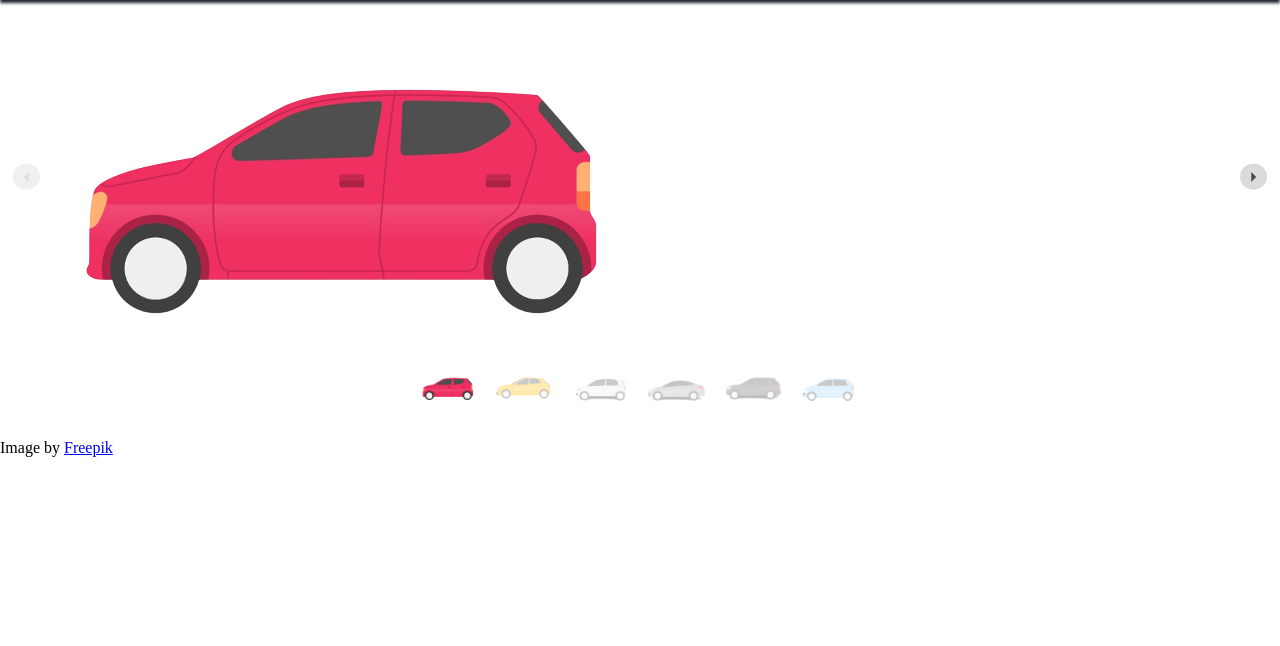
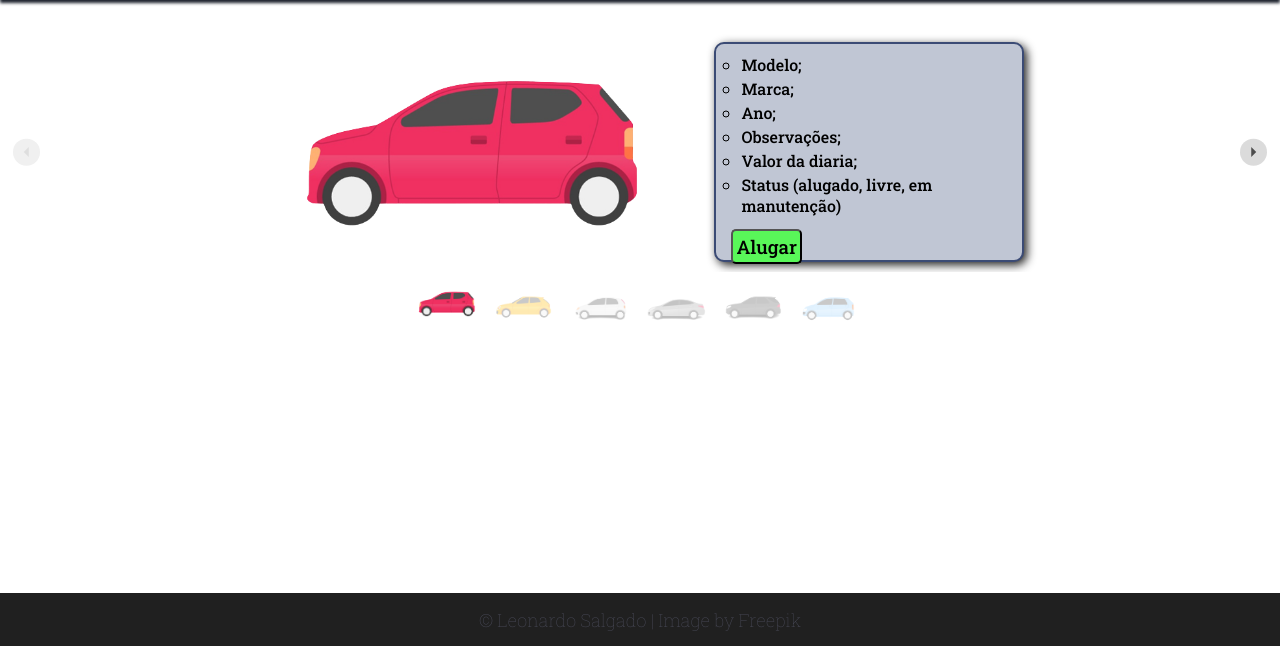
Before and after one commit to Salgado2004/Aluguel_de_Carros, a Flask app: page / in a window 1280 px wide. Shown: the part 154-800 px from the top of the page. Run offline with Flask 2, Linux system fonts and the light colour scheme.

Commit message:
Create templates

```diff
--- a/main.py
+++ b/main.py
@@ -6,5 +6,4 @@ app = Flask(__name__)
 def entry_page():
     return render_template("index.html")
 
-
 app.run(debug=True)
--- a/static/folhaEstilo.css
+++ b/static/folhaEstilo.css
@@ -1,3 +1,4 @@
+@import url("https://fonts.googleapis.com/css2?family=Roboto+Slab:wght@100;300;500;600;700&display=swap");
 * {
   margin: 0;
   padding: 0;
@@ -12,6 +13,60 @@ header img {
   margin: auto;
 }
 
+.splide__track {
+  margin-top: 2rem;
+}
+.splide__track .splide__slide {
+  display: flex;
+  justify-content: center;
+  width: 100%;
+  height: 15rem;
+}
+.splide__track .splide__slide .slide {
+  display: flex;
+  width: 60%;
+  padding: 10px;
+}
+.splide__track .splide__slide .slide .slide__image {
+  display: flex;
+  flex-direction: column;
+  justify-content: center;
+  width: 60%;
+}
+.splide__track .splide__slide .slide .slide__image img {
+  height: 90%;
+  -o-object-fit: cover;
+     object-fit: cover;
+  width: 100%;
+}
+.splide__track .splide__slide .slide .slide__content {
+  font-family: "Roboto Slab", serif;
+  width: 40%;
+  border-radius: 10px;
+  background-color: #c0c6d4;
+  border: 2px solid #3b4b75;
+  box-shadow: 3px 3px 10px #202020;
+}
+.splide__track .splide__slide .slide .slide__content ul {
+  margin-top: 10px;
+  margin-left: 25px;
+  font-size: 12pt;
+}
+.splide__track .splide__slide .slide .slide__content ul li {
+  margin-bottom: 3px;
+}
+.splide__track .splide__slide .slide .slide__content button {
+  margin-top: 10px;
+  margin-left: 15px;
+  font-size: 14pt;
+  font-family: "Roboto Slab", serif;
+  padding: 3px;
+  outline: none;
+  margin: 1px solid #202020;
+  border-radius: 5px;
+  background-color: #59f759;
+}
+
 .thumbnails {
   display: flex;
   margin: 1rem auto 0;
@@ -24,6 +79,7 @@ header img {
   overflow: hidden;
   list-style: none;
   margin: 0 0.2rem;
+  transition: 0.4s;
   cursor: pointer;
   opacity: 0.3;
 }
@@ -33,4 +89,28 @@ header img {
 }
 .thumbnails .thumbnail.is-active {
   opacity: 1;
+  transform: scale(1.1);
+}
+
+footer {
+  position: absolute;
+  padding-top: 0.8em;
+  padding-bottom: 0.8em;
+  bottom: 0;
+  left: 0;
+  width: 100%;
+  text-align: center;
+  font-size: 18px;
+  font-family: "Roboto Slab", serif;
+  font-weight: 100;
+  letter-spacing: 1.1;
+  background-color: #202020;
+  color: #484957;
+}
+footer a {
+  text-decoration: none;
+  color: #484957;
+}
+footer a:hover {
+  color: #F2E9D8;
 }/*# sourceMappingURL=folhaEstilo.css.map */
--- a/static/folhaEstilo.scss
+++ b/static/folhaEstilo.scss
@@ -1,7 +1,16 @@
+@import url('https://fonts.googleapis.com/css2?family=Roboto+Slab:wght@100;300;500;600;700&display=swap');
+
 $color1: #53679b;
 $color2: #3b4b75;
 $color3: #353e55;
 $color4: #1e232e;
+$color5: #484957;
+$color6: #202020;
+$color7: #c0c6d4;
+$color8: #F2E9D8;
+
+$font1: 'Roboto Slab', serif;
+
 
 *{
     margin: 0;
@@ -17,6 +26,68 @@ header{
     }
 }
 
+.splide__track{
+    margin-top: 2rem;
+
+    .splide__slide{
+        display: flex;
+        justify-content: center;
+        width: 100%;
+        height: 15rem;
+
+        .slide{
+            display: flex;
+            width: 60%;
+            padding: 10px;
+
+            .slide__image{
+                display: flex;
+                flex-direction: column;
+                justify-content: center;
+                width: 60%;
+
+                img{
+                    height: 90%;
+                    object-fit: cover;
+                    width: 100%;
+                }
+            }
+            .slide__content{
+                font-family: $font1;
+                width: 40%;
+                border-radius: 10px;
+                background-color: $color7;
+                border: 2px solid $color2;
+                box-shadow: 3px 3px 10px $color6;
+
+                ul{
+                    margin-top: 10px;
+                    margin-left: 25px;
+                    font-size: 12pt;
+
+                    li{
+                        margin-bottom: 3px;
+                    }
+                }
+
+                button{
+                    margin-top: 10px;
+                    margin-left: 15px;
+                    font-size: 14pt;
+                    font-family: $font1;
+                    padding: 3px;
+                    outline: none;
+                    margin: 1px solid $color6;
+                    border-radius: 5px;
+                    background-color: #59f759;
+                }
+            }
+
+        }
+    }
+}
+
+
 .thumbnails {
     display: flex;
     margin: 1rem auto 0;
@@ -29,6 +100,7 @@ header{
         overflow: hidden;
         list-style: none;
         margin: 0 0.2rem;
+        transition: 0.4s;
         cursor: pointer;
         opacity: 0.3;
 
@@ -39,6 +111,33 @@ header{
 
         &.is-active {
             opacity: 1;
+            transform: scale(1.1);
         }
     }
 }
+
+footer{
+    position: absolute;
+    padding-top: 0.8em;
+    padding-bottom: 0.8em;
+    bottom: 0;
+    left: 0;
+    width: 100%;
+	text-align: center;
+    font-size: 18px;
+    font-family: $font1;
+    font-weight: 100;
+    letter-spacing: 1.1;
+    background-color: $color6;
+    color: $color5;
+
+    a{
+        text-decoration: none;
+        color: $color5;
+
+        &:hover{
+            color: $color8;
+        }
+    }
+
+}
--- a/templates/index.html
+++ b/templates/index.html
@@ -29,22 +29,72 @@
     <div class="splide__track">
       <ul class="splide__list">
         <li class="splide__slide">
+          <div class="slide">
+            <div class="slide__image">
               <img src="../static/assets/carro1.png" alt="">
+            </div>
+            <div class="slide__content">
+              <ul>
+                <li>Modelo;</li>
+                <li>Marca;</li>
+                <li>Ano;</li>
+                <li>Observações;</li>
+                <li>Valor da diaria;</li>
+                <li>Status (alugado, livre, em manutenção)</li>
+              </ul>
+              <button>Alugar</button>
+            </div>
+          </div>
         </li>
         <li class="splide__slide">
+          <div class="slide">
+            <div class="slide__image">
               <img src="../static/assets/carro2.png" alt="">
+            </div>
+            <div class="slide__content">
+              <p>Texto texto texto</p>
+            </div>
+          </div>
         </li>
         <li class="splide__slide">
+          <div class="slide">
+            <div class="slide__image">
               <img src="../static/assets/carro3.png" alt="">
+            </div>
+            <div class="slide__content">
+              <p>Texto texto texto</p>
+            </div>
+          </div>
         </li>
         <li class="splide__slide">
+          <div class="slide">
+            <div class="slide__image">
               <img src="../static/assets/carro4.png" alt="">
+            </div>
+            <div class="slide__content">
+              <p>Texto texto texto</p>
+            </div>
+          </div>
         </li>
         <li class="splide__slide">
+          <div class="slide">
+            <div class="slide__image">
               <img src="../static/assets/carro5.png" alt="">
+            </div>
+            <div class="slide__content">
+              <p>Texto texto texto</p>
+            </div>
+          </div>
         </li>
         <li class="splide__slide">
+          <div class="slide">
+            <div class="slide__image">
               <img src="../static/assets/carro6.png" alt="">
+            </div>
+            <div class="slide__content">
+              <p>Texto texto texto</p>
+            </div>
+          </div>
         </li>
       </ul>
     </div>
@@ -70,8 +120,9 @@
       <img src="../static/assets/carro6.png" alt="">
     </li>
   </ul>
-
-    Image by <a href="https://www.freepik.com/free-vector/flat-car-collection-with-side-view_1505021.htm#query=car&position=19&from_view=keyword">Freepik</a>
+  <footer>
+    <p>&copy; Leonardo Salgado | Image by <a href="https://www.freepik.com/free-vector/flat-car-collection-with-side-view_1505021.htm#query=car&position=19&from_view=keyword" target="_blank">Freepik</a></p>
+  </footer>
   <script src="../static/slider.js"></script>
 </body>
 </html>
```
Also changed, not shown: static/assets/carro1.png, 1 other file. Lines whose indentation alone changed are shown as unchanged.
